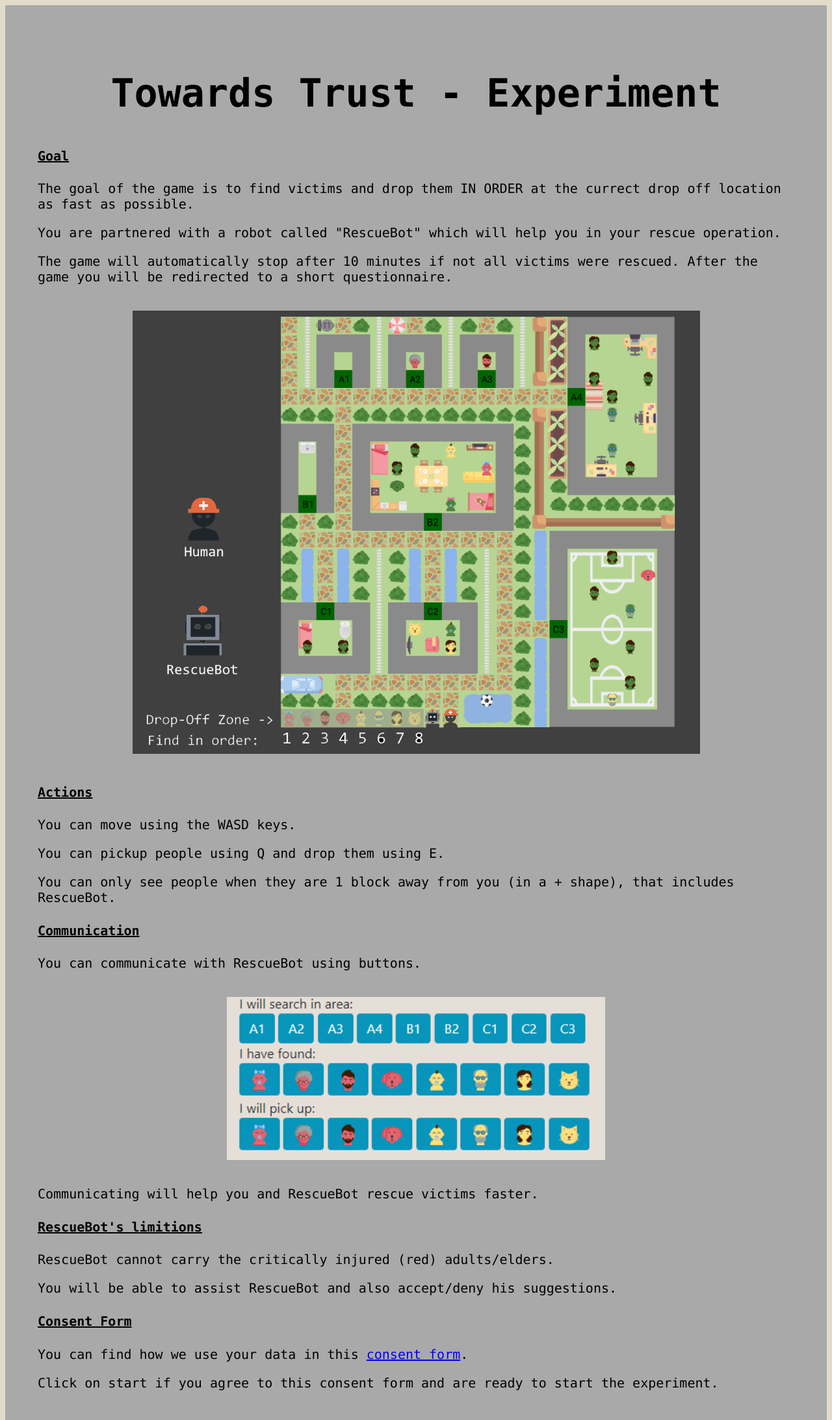
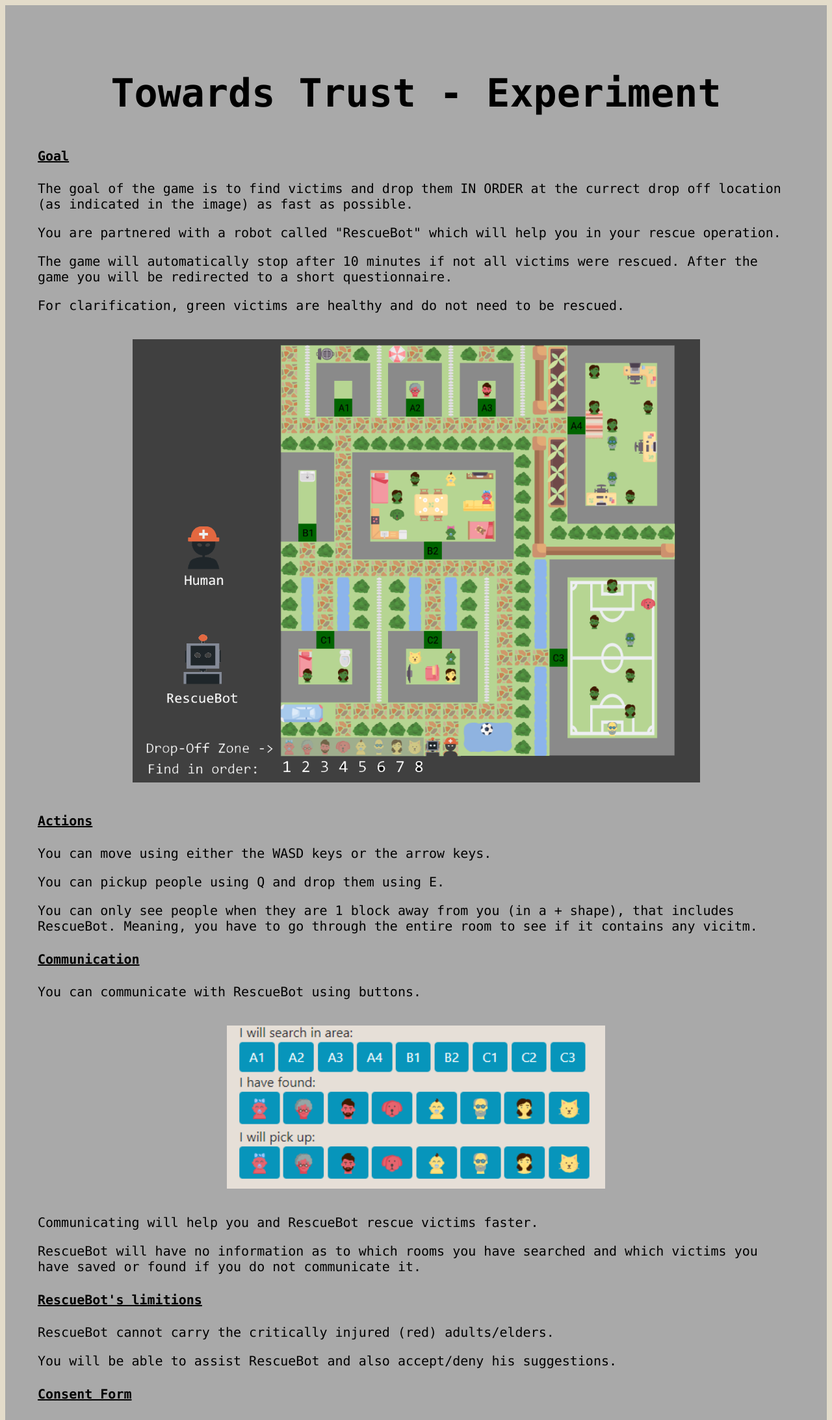
Before and after one commit to plindhorst/Towards-Trust, a Flask app: page / in a window 1280 px wide. Shown: the top 2185 px of the page at 65% size. Run offline with Flask 2, Linux system fonts and the light colour scheme.

Commit message:
HelpSeekerAgent.py

```diff
--- /dev/null
+++ b/data/questionnaire/advice_20220602-122005.json
@@ -0,0 +1 @@
+[{"age": "0"}, {"Gender": "0"}, {"Birthplace": "3"}, {"GameExperience": "1"}, {"LanguageExperience": "2"}, {"ability_0": "3"}, {"ability_1": "3"}, {"ability_2": "3"}, {"ability_3": "4"}, {"ability_4": "4"}, {"benevolence_0": "4"}, {"benevolence_1": "4"}, {"benevolence_2": "4"}, {"benevolence_3": "4"}, {"benevolence_4": "4"}, {"integrity_0": "4"}, {"integrity_1": "4"}, {"integrity_2": "4"}, {"integrity_3": "4"}, {"integrity_4": "4"}]
--- /dev/null
+++ b/data/questionnaire/control_20220602-124236.json
@@ -0,0 +1 @@
+[{"age": "0"}, {"Gender": "0"}, {"Birthplace": "3"}, {"GameExperience": "2"}, {"LanguageExperience": "2"}, {"ability_0": "3"}, {"ability_1": "4"}, {"ability_2": "2"}, {"ability_3": "4"}, {"ability_4": "3"}, {"benevolence_0": "4"}, {"benevolence_1": "6"}, {"benevolence_2": "6"}, {"benevolence_3": "6"}, {"benevolence_4": "5"}, {"integrity_0": "5"}, {"integrity_1": "6"}, {"integrity_2": "4"}, {"integrity_3": "4"}, {"integrity_4": "4"}]
--- a/world/visualizer/templates/main.html
+++ b/world/visualizer/templates/main.html
@@ -64,18 +64,20 @@
     <div class="content">
         <h2>Towards Trust - Experiment</h2>
         <h4>Goal</h4>
-        <p>The goal of the game is to find victims and drop them IN ORDER at the currect drop off location as fast as possible.</p>
+        <p>The goal of the game is to find victims and drop them IN ORDER at the currect drop off location (as indicated in the image) as fast as possible.</p>
         <p>You are partnered with a robot called "RescueBot" which will help you in your rescue operation.</p>
         <p>The game will automatically stop after 10 minutes if not all victims were rescued. After the game you will be redirected to a short questionnaire.</p>
+        <p>For clarification, green victims are healthy and do not need to be rescued.</p>
         <img src="/static/images/tutorial.png" alt="tutorial">
         <h4>Actions</h4>
-        <p>You can move using the WASD keys.</p>
+        <p>You can move using either the WASD keys or the arrow keys.</p>
         <p>You can pickup people using Q and drop them using E.</p>
-        <p>You can only see people when they are 1 block away from you (in a + shape), that includes RescueBot.</p>
+        <p>You can only see people when they are 1 block away from you (in a + shape), that includes RescueBot. Meaning, you have to go through the entire room to see if it contains any vicitm.</p>
         <h4>Communication</h4>
         <p>You can communicate with RescueBot using buttons.</p>
         <img src="/static/images/tutorial2.png" alt="tutorial", style="width: 50%">
         <p>Communicating will help you and RescueBot rescue victims faster.</p>
+        <p>RescueBot will have no information as to which rooms you have searched and which victims you have saved or found if you do not communicate it.</p>
         <h4>RescueBot's limitions</h4>
         <p>RescueBot cannot carry the critically injured (red) adults/elders.</p>
         <p>You will be able to assist RescueBot and also accept/deny his suggestions.</p>
@@ -87,5 +89,4 @@
     </div>
 
 </body>
-
 </html>
```
Also changed, not shown: 2 other files.
